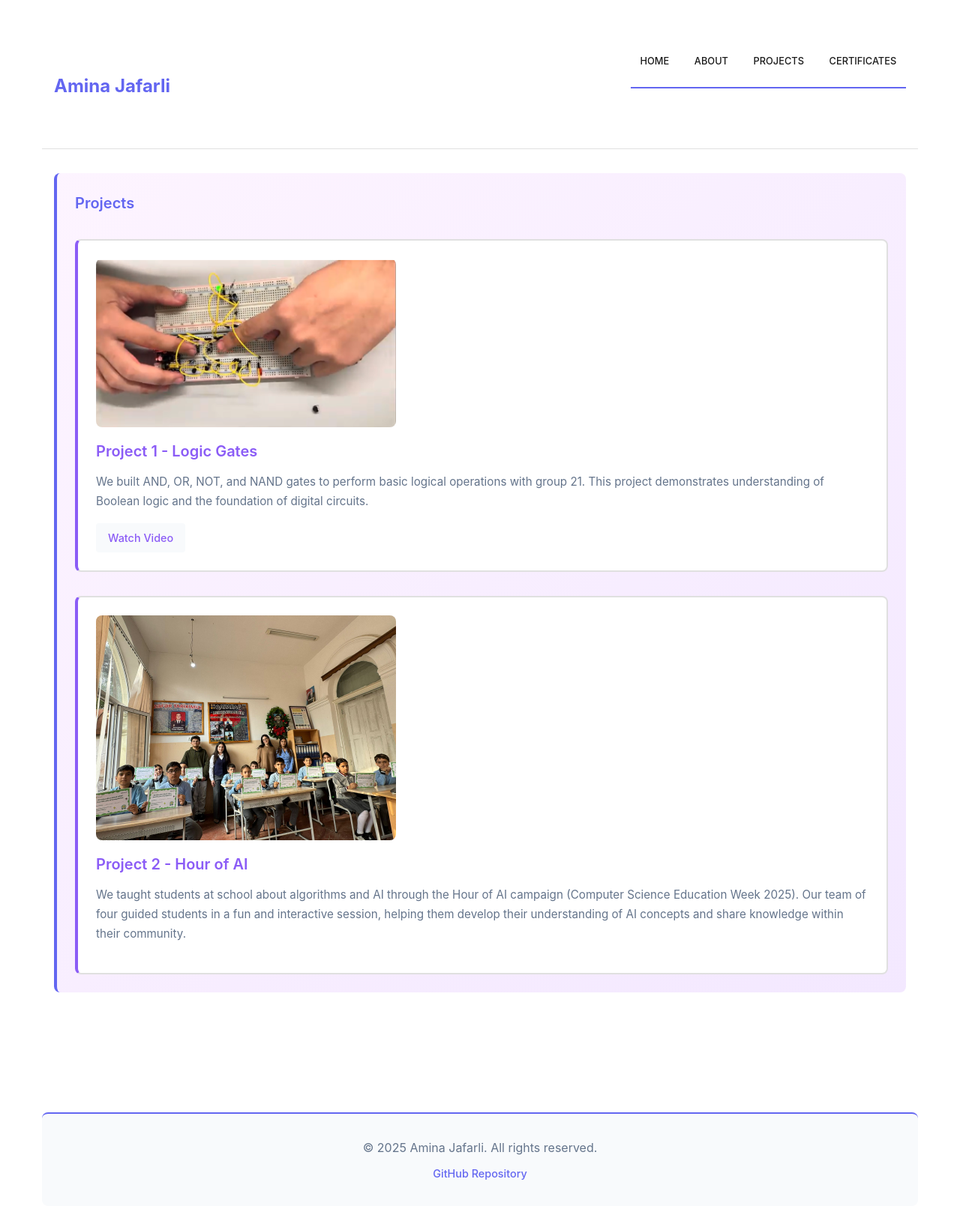
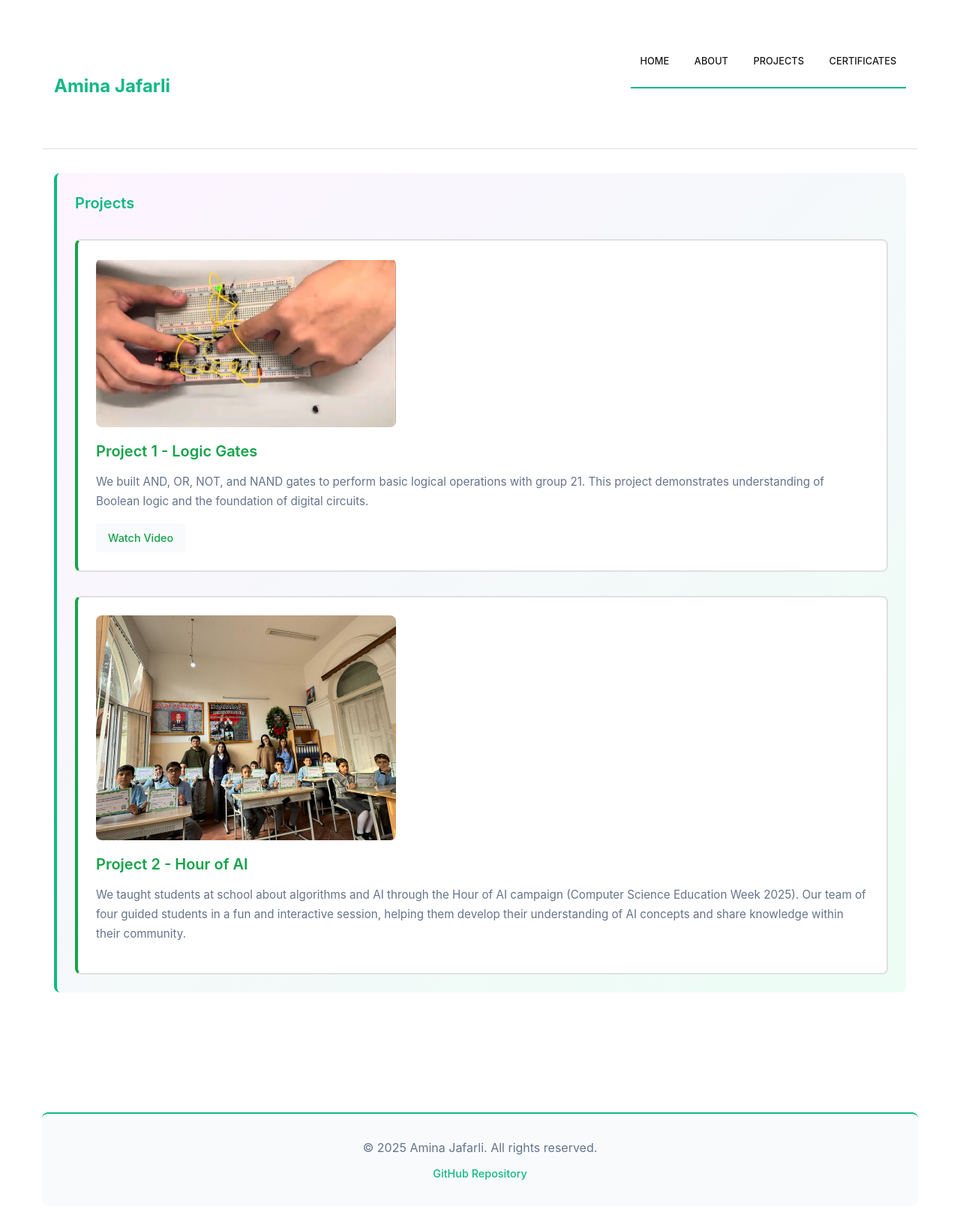
Before and after one commit to aminacafarli787-alt/amina.github.io, a Jekyll site: the page built from projects.md, in a window 1280 px wide. Shown: the whole page at 75% size. Built offline with Jekyll 4.4.1, drawn with Linux system fonts in a browser that asks for light colours.

Commit message:
Made home image's framework circle and changed the color tone to green and add ai markdown

```diff
--- a/css/style.css
+++ b/css/style.css
@@ -10,10 +10,10 @@
     --text-color: #1a1a1a;
     --bg-color: #ffffff;
     --border-color: #e0e0e0;
-    --primary-color: #6366f1;
-    --primary-hover: #4f46e5;
-    --secondary-color: #8b5cf6;
-    --accent-color: #ec4899;
+    --primary-color: #10b981;
+    --primary-hover: #059669;
+    --secondary-color: #16a34a;
+    --accent-color: #dc2626;
     --success-color: #10b981;
     --bg-light: #f8fafc;
     --bg-section: #f1f5f9;
@@ -163,16 +163,16 @@ header {
 }
 
 section#home {
-    background: linear-gradient(135deg, #f8fafc 0%, #e0e7ff 100%);
+    background: linear-gradient(135deg, #f8fafc 0%, #d1fae5 100%);
     padding-top: 0;
 }
 
 section#about {
-    background: linear-gradient(135deg, #f0f9ff 0%, #e0f2fe 100%);
+    background: linear-gradient(135deg, #f0f9ff 0%, #dcfce7 100%);
 }
 
 section#projects {
-    background: linear-gradient(135deg, #fdf4ff 0%, #f3e8ff 100%);
+    background: linear-gradient(135deg, #fdf4ff 0%, #ecfdf5 100%);
 }
 
 section#certificates {
@@ -233,6 +233,13 @@ img:not([src]) {
 img[src*="assets/images"]:not([src=""]) {
     background: none !important;
 }
+
+.image-container img {
+    border-radius: 50%;
+    width: 300px;
+    height: 300px;
+    object-fit: cover;
+}
 /* Button icons */
 .btn-icon {
     width: 18px;
@@ -264,17 +271,17 @@ img[src*="assets/images"]:not([src=""]) {
 .cta-button:hover {
     background-color: var(--primary-hover);
     transform: translateY(-2px);
-    box-shadow: 0 4px 8px rgba(99, 102, 241, 0.3);
+    box-shadow: 0 4px 8px rgba(16, 185, 129, 0.3);
 }
 
 .cta-button:nth-child(2) {
     background-color: var(--secondary-color);
-    box-shadow: 0 2px 4px rgba(139, 92, 246, 0.2);
+    box-shadow: 0 2px 4px rgba(22, 163, 74, 0.2);
 }
 
 .cta-button:nth-child(2):hover {
-    background-color: #7c3aed;
-    box-shadow: 0 4px 8px rgba(139, 92, 246, 0.3);
+    background-color: #0f5132;
+    box-shadow: 0 4px 8px rgba(22, 163, 74, 0.3);
 }
 
 /* Projects */
@@ -296,7 +303,7 @@ img[src*="assets/images"]:not([src=""]) {
 
 .project-card:hover {
     border-color: var(--secondary-color);
-    box-shadow: 0 4px 12px rgba(139, 92, 246, 0.15);
+    box-shadow: 0 4px 12px rgba(22, 163, 74, 0.15);
     transform: translateY(-4px);
 }
 
```
Also changed, not shown: ai.md (added).
